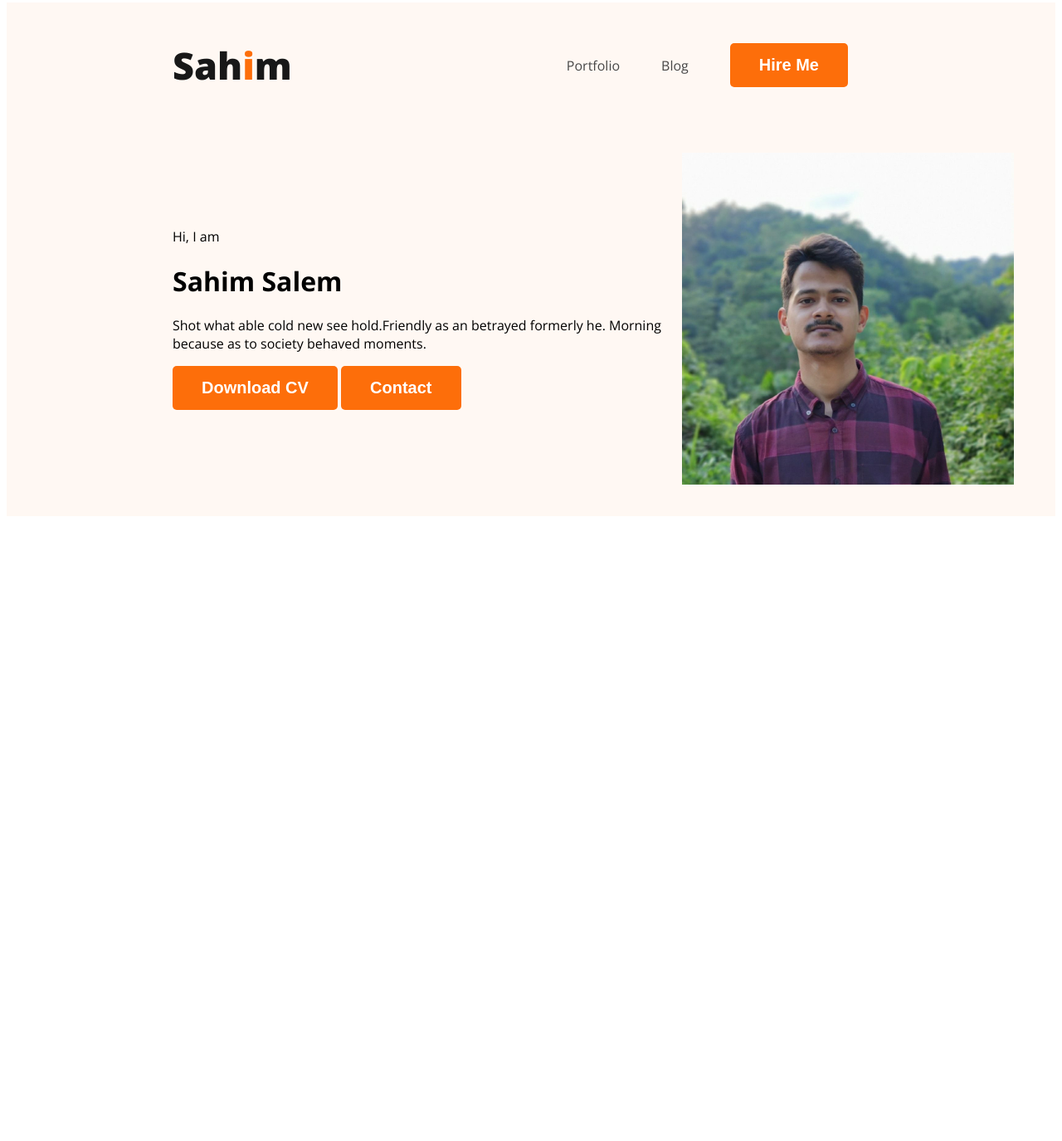
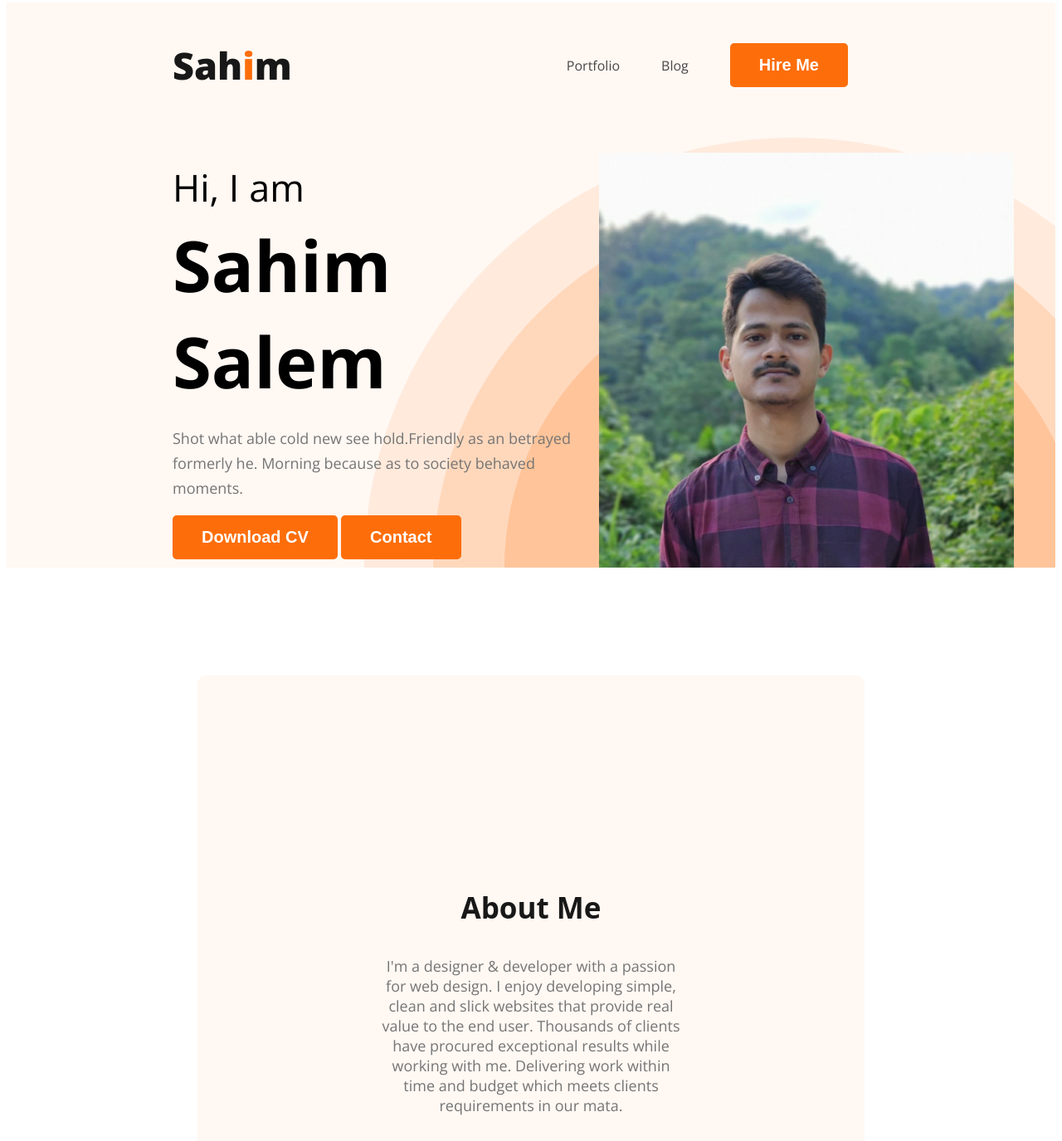
Before and after one commit to Sahim98/webdev-portfolio, a plain HTML site: page index.html in a window 1280 px wide. Shown: the part 5-1380 px from the top of the page at 83% size. Before the commit the page ends 800 px from the top, so only its background shows below. Drawn offline with nearby package versions, Linux system fonts and the light colour scheme.

Commit message:
about section  added

```diff
--- a/index.html
+++ b/index.html
@@ -29,7 +29,7 @@
           <h1 class="banner-title">
             Sahim Salem
           </h1>
-          <p>
+          <p class="banner-description">
             Shot what able cold new see hold.Friendly as an betrayed formerly he. Morning because as to society behaved moments.
           </p>
           <button class="btn-primary">Download CV</button>
@@ -37,11 +37,15 @@
          </div>
          <img src="images/sahim.jpg" class="profile">
          </div>
-
-
-
     </header>
-    <main></main>
+    <main>
+      <section class="about">
+        <h3 class="section-title">About Me</h3>
+        <p class="section-description">
+          I'm a designer & developer with a passion for web design. I enjoy developing simple, clean and slick websites that provide real value to the end user. Thousands of clients have procured exceptional results while working with me. Delivering work within time and budget which meets clients requirements in our mata.
+        </p>
+      </section>
+    </main>
     <footer></footer>
   </body>
 </html>
--- a/styles/portfolio.css
+++ b/styles/portfolio.css
@@ -1,18 +1,34 @@
+.section-title {
+  color: #181818;
+  text-align: center;
+  font-size: 35px;
+  font-weight: 700;
+}
+
+.section-description {
+    color:  #757575;
+text-align: center;
+font-size: 18px;
+font-weight: 400;
+
+    }
+
 /* Nav related styles */
 
-body{
-    font-family: 'Open Sans', sans-serif;
+body {
+  font-family: "Open Sans", sans-serif;
 }
 
-h3{
-    font-family: system-ui, -apple-system, BlinkMacSystemFont, 'Segoe UI', Roboto, Oxygen, Ubuntu, Cantarell, 'Open Sans', 'Helvetica Neue', sans-serif;
+h3 {
+  font-family: system-ui, -apple-system, BlinkMacSystemFont, "Segoe UI", Roboto,
+    Oxygen, Ubuntu, Cantarell, "Open Sans", "Helvetica Neue", sans-serif;
 }
 
-.text-primary{
-    color: #FD6E0A;
+.text-primary {
+  color: #fd6e0a;
 }
 
-nav{
+nav {
   /* background-color: antiquewhite; */
   display: flex;
   justify-content: space-between;
@@ -20,53 +36,90 @@ nav{
   margin: 0 200px;
 }
 
-
-.nav-title{
+.nav-title {
   color: var(--Dark-01, #181818);
   font-family: Open Sans;
   font-size: 45px;
   font-weight: 800;
 }
 
-.btn-primary{
+.btn-primary {
   border-radius: 5px;
-background: #FD6E0A;
-border:0;
+  background: #fd6e0a;
+  border: 0;
   font-size: 20px;
   color: white;
   font-weight: 700;
   padding: 15px 35px;
 }
 
-nav > ul{
+nav > ul {
   /* background-color: bisque; */
   display: flex;
   align-items: center;
 }
 
-nav li{
+nav li {
   list-style: none;
   margin-right: 50px;
 }
-nav a{
+nav a {
   text-decoration: none;
   color: #474747;
 }
 
 /* Header related styles */
-header{
-    background: #FFF8F3;
-
+header {
+  background: #fff8f3;
+  background-image: url("../images/header_bg.png");
+  background-repeat: no-repeat;
+  background-position: bottom right;
 }
 
-.banner{
-    padding:30px 50px 38px 200px;
+.banner {
+  padding: 30px 50px 0px 200px;
   display: flex;
+  justify-content: space-between;
   align-items: center;
 }
 
-.banner .profile{
-    width: 400px;
-    height: 400px;
+.banner .profile {
+  width: 500px;
+  height: 500px;
   flex-shrink: 0;
 }
+
+.banner-greeting {
+  font-size: 45px;
+}
+
+.banner-title {
+  font-size: 85px;
+  font-weight: 700;
+  margin-top: 5px;
+  margin-bottom: 20px;
+}
+
+.banner-description {
+  color: var(--Dark-03, #757575);
+  font-size: 18px;
+  font-weight: 400;
+  line-height: 30px; /* 166.667% */
+}
+
+.banner-content {
+  max-width: 500px;
+}
+
+/* main section starts */
+
+/* about section starts */
+
+.about {
+  /* margin: 230px; */
+  margin: 130px 230px;
+  padding: 221px;
+
+  border-radius: 10px;
+  background: #fff8f3;
+}
```
Lines whose indentation alone changed are shown as unchanged.
